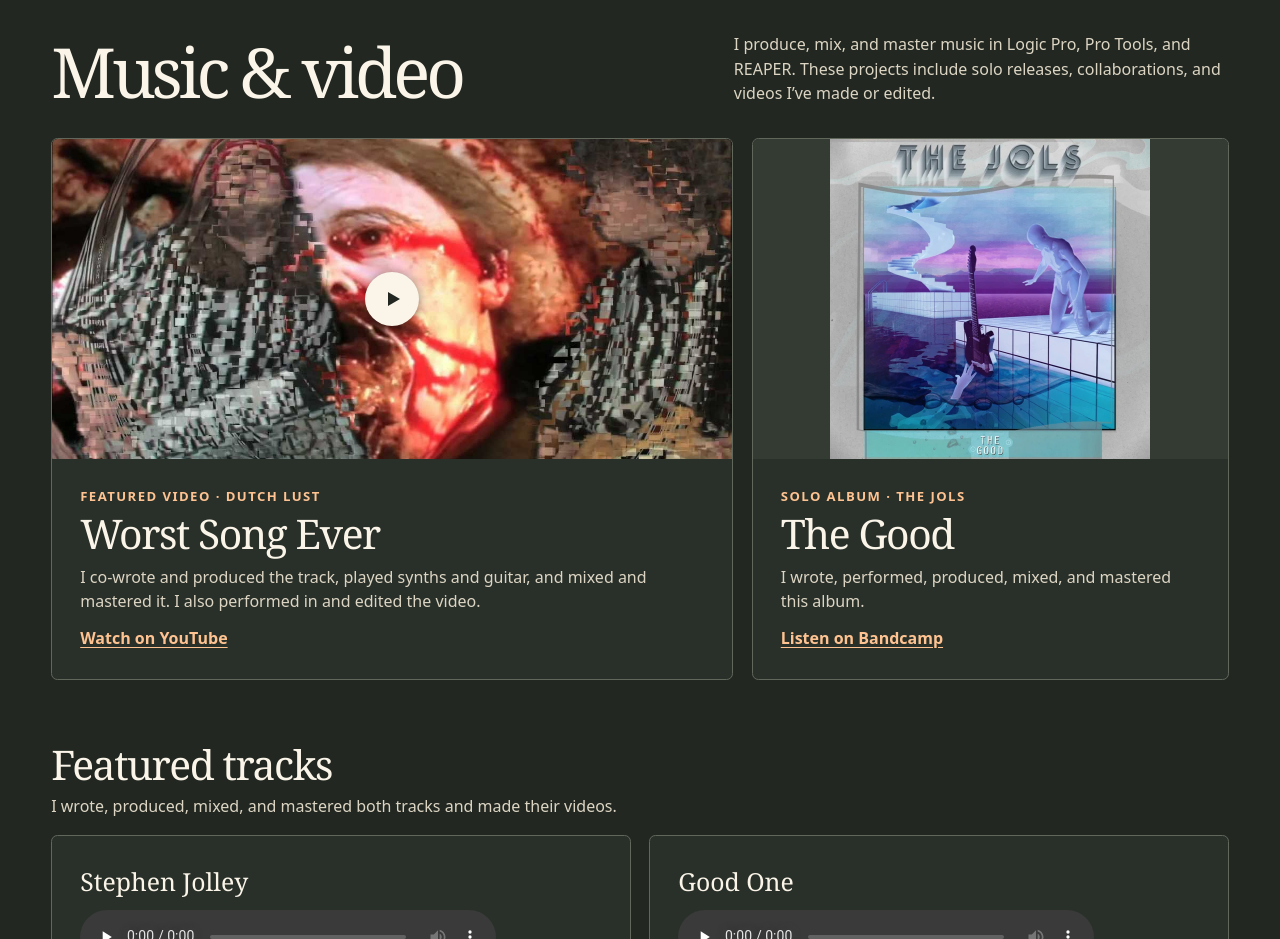
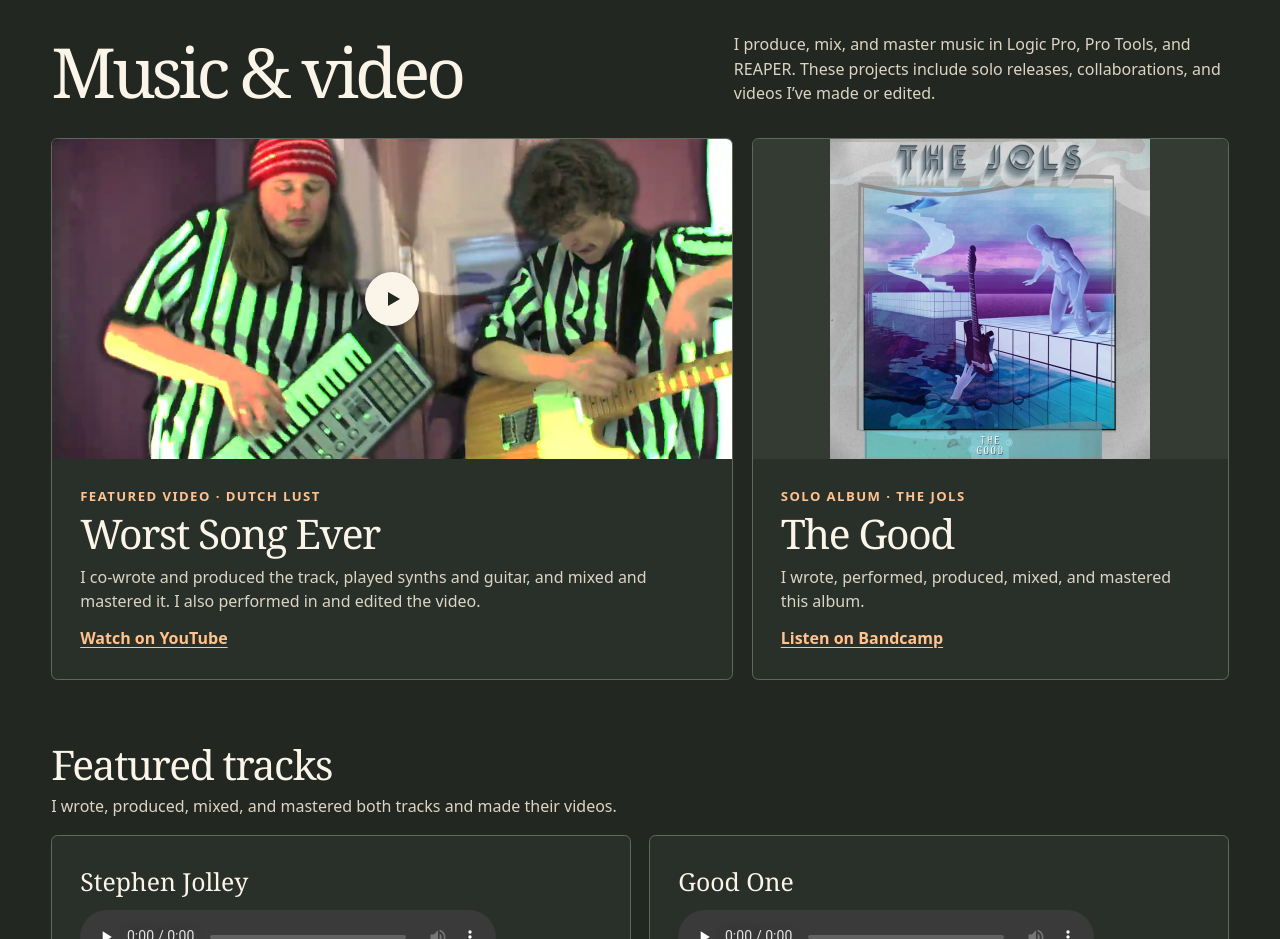
Before and after one commit to stephenjolleydigital/stephenjolleydigital.github.io, a plain HTML site: page index.html in a window 1280 px wide. Shown: the part 1920-2859 px from the top of the page. Drawn offline with Linux system fonts and the light colour scheme.

Commit message:
Feature a performance still for Worst Song Ever

```diff
--- a/index.html
+++ b/index.html
@@ -71,7 +71,7 @@
         <div class="media-grid">
           <article class="media-card video-card">
             <a class="media-art video-art" href="https://www.youtube.com/watch?v=7McpQhuxQ0Y" aria-label="Watch Dutch Lust’s Worst Song Ever on YouTube">
-              <img src="assets/worst-song-ever.jpg" alt="" loading="lazy">
+              <img src="assets/worst-song-ever-performance.jpg" alt="" loading="lazy">
               <span class="play" aria-hidden="true"></span>
             </a>
             <div class="card-copy">
```
Also changed, not shown: assets/worst-song-ever-performance.jpg (added), assets/worst-song-ever.jpg (deleted).
